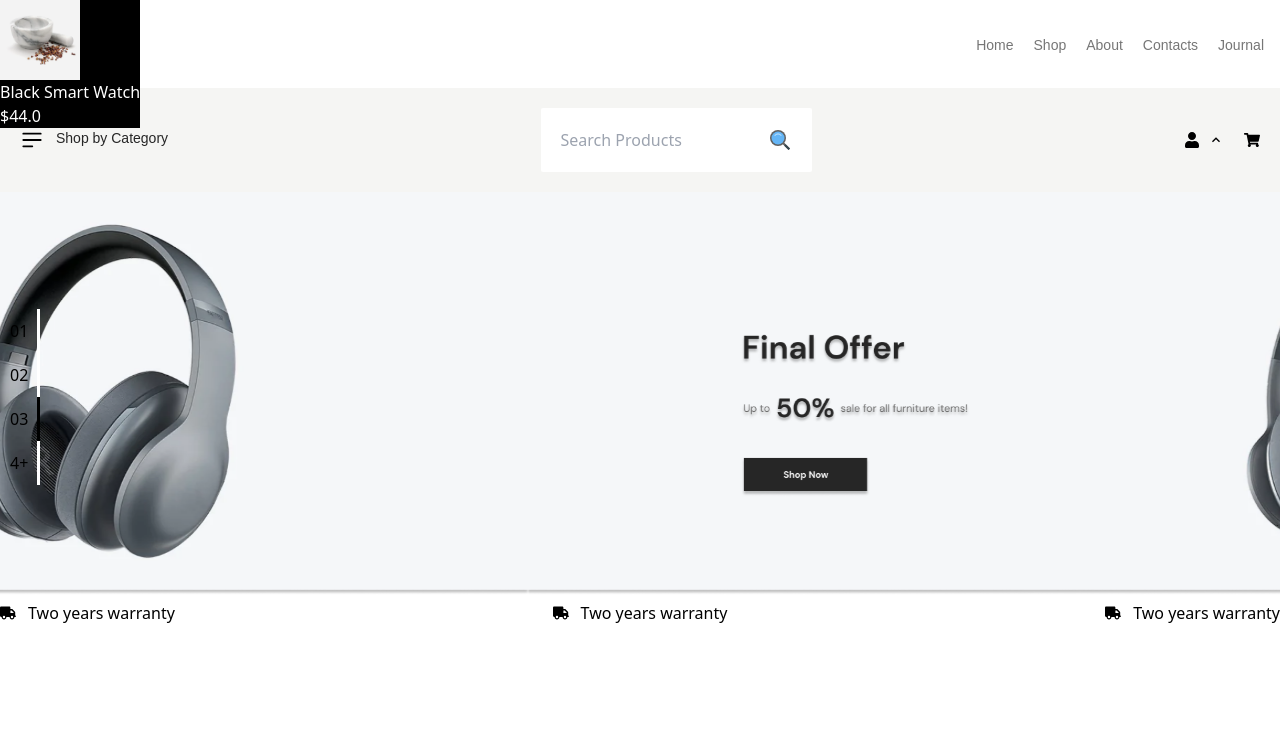
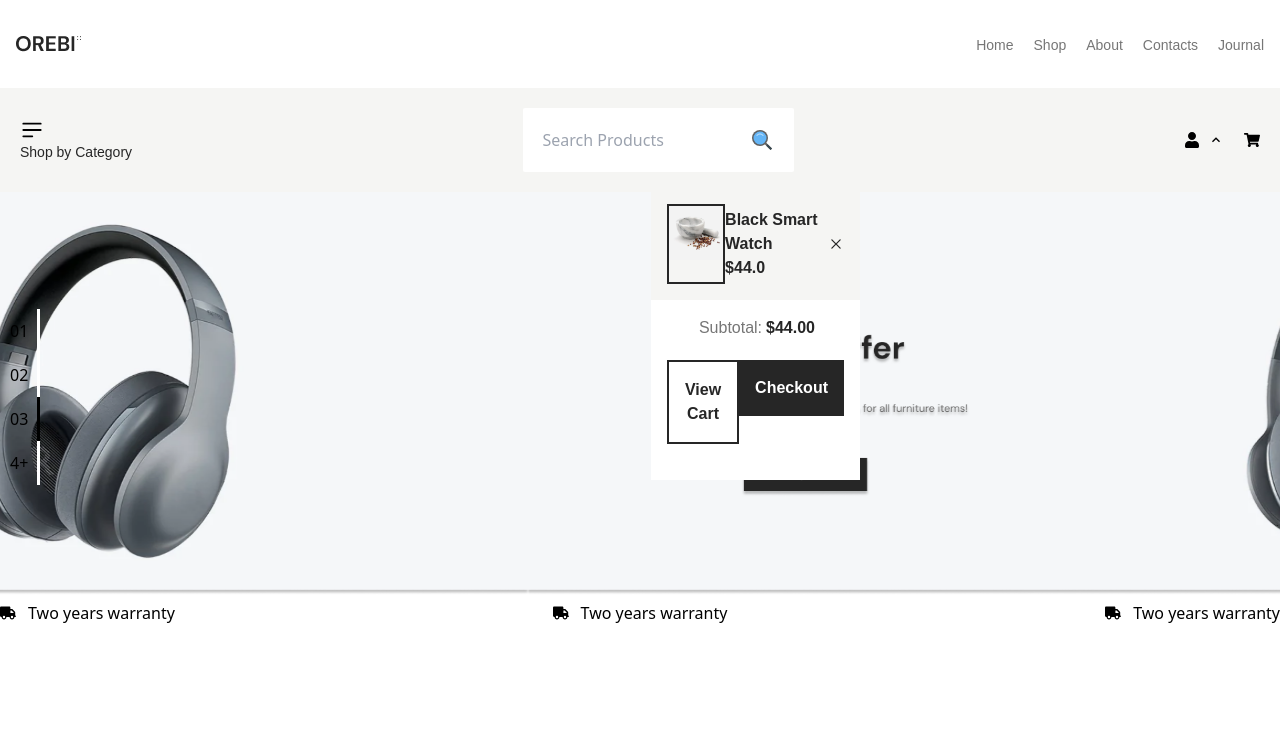
Before and after one commit to mdarafat2201/oreby1, a React (Vite) app: page / in a window 1280 px wide. Shown: the top 751 px of the page. Built offline with nearby package versions, Linux system fonts and the light colour scheme.

Commit message:
MenuBer r h don

```diff
--- a/src/Component/MenuBar/MenuBar.jsx
+++ b/src/Component/MenuBar/MenuBar.jsx
@@ -1,8 +1,10 @@
 import React, { useState } from "react";
 import Flex from "../CommonConponent/Flex";
+import Button from "../CommonConponent/Button";
 import { HiMiniBars3BottomLeft } from "react-icons/hi2";
 import Serach from "../CommonConponent/Serach";
 import { FaUser, FaShoppingCart } from "react-icons/fa";
+import { RxCross2 } from "react-icons/rx";
 import CartItem from "../../assets/product4.png";
 import { MdKeyboardArrowUp, MdKeyboardArrowDown } from "react-icons/md";
 import { Link } from "react-router-dom";
@@ -28,6 +30,7 @@ const MenuBar = () => {
         <div className="container">
           <Flex className={"gap-x-3 justify-between items-center"}>
             <Flex className={"gap-x-3"}>
+              <div className="relative">
                 <div onClick={HandleCatagory}>
                   <HiMiniBars3BottomLeft
                     className={`text-2xl cursor-pointer ${
@@ -42,8 +45,10 @@ const MenuBar = () => {
                 {ShowCatagorise && (
                   <div>
                     <ul
-                    className={`bg-main_font_color text-white  py-4 absolute z-10 divide-y divide-[#ffffff3f] ${
-                      ShowCatagorise === true ? "w-full left-0 top-1/4" : null
+                      className={`bg-main_font_color text-white sm:static  py-4 absolute z-10 divide-y divide-[#ffffff3f] ${
+                        ShowCatagorise === true
+                          ? "w-[100vw] left-[-20px] top-[250%]"
+                          : null
                       }`}
                     >
                       <li className="p-4">
@@ -67,10 +72,12 @@ const MenuBar = () => {
                     </ul>
                   </div>
                 )}
+              </div>
             </Flex>
 
             <Serach placeholder={"Search Products"} />
             <Flex className={" gap-x-2 sm:gap-x-5"}>
+              <div className="relative">
                 <div onClick={HandleAccount}>
                   <Flex
                     className={"gap-x-1 text-center sm:gap-x-2 cursor-pointer "}
@@ -91,26 +98,71 @@ const MenuBar = () => {
                 </div>
                 {ShowAccount && (
                   <div>
-                  <ul className="w-full sm:w-[200px] left-0 top-[175px] text-center z-10 bg-main_font_color absolute text-main_bg_color py-2 divide-y divide-[#ffffff3f]">
-                    <li>
-                      <a href="#">My Account</a>
+                    <ul
+                      className={
+                        "w-[100vw] sm:w-[200px] right-[-44px] top-14  z-10 bg-main_font_color absolute sm:static text-center text-main_bg_color py-2 divide-y divide-[#ffffff3f]"
+                      }
+                    >
+                      <li className="p-4">
+                        <Link to={"/"}>My Account</Link>
                       </li>
-                    <li>
-                      <a href="#">Log Out</a>
+                      <li className="p-4">
+                        <Link to={"/"}>Log Out</Link>
                       </li>
                     </ul>
                   </div>
                 )}
+              </div>
+              <div className="relative">
                 <div className=" cursor-pointer" onClick={HandleCart}>
-                <FaShoppingCart />
+                  <FaShoppingCart className={`${Cart && "text-green-500"}`} />
                 </div>
-              <div className="bg-black text-white absolute top-0 left-0 w-full sm:w-fit">
-                <div className="w-[80px] h-[80px] object-cover">
+
+                <div
+                  className={`text-main_bg_color transition-all absolute top-14 z-10  w-[100vw] sm:w-fit ${
+                    Cart ? "right-[-35px]" : "right-[400px]"
+                  }`}
+                >
+                  <Flex
+                    className={"items-center justify-around p-4 bg-[#F5F5F3]"}
+                  >
+                    <div className="w-[80px] h-[80px] object-cover border-2 border-main_font_color ">
                       <img src={CartItem} alt={CartItem} />
                     </div>
-                <div>
+                    <div className="text-main_font_color font-DMsans  font-bold font-sm  ">
                       <h2>Black Smart Watch</h2>
                       <span>$44.0</span>
+                    </div>
+                    <div className="text-main_font_color">
+                      <RxCross2 />
+                    </div>
+                  </Flex>
+                  <div className="bg-main_bg_color p-4">
+                    <h2 className="text-secondary_font_color font-DMsans font-normal text-md ml-8">
+                      Subtotal:
+                      <span className="text-main_font_color font-bold ml-1">
+                        $44.00
+                      </span>
+                    </h2>
+                    <Flex className={"justify-around py-5"}>
+                      <div>
+                        <Button
+                          className={
+                            "py-4 px-4 font-DMsans  font-bold font-sm  text-main_font_color border-2 border-main_font_color "
+                          }
+                          title={"View Cart"}
+                        />
+                      </div>
+                      <div>
+                        <Button
+                          className={
+                            "py-4 px-4 bg-main_font_color text-main_bg_color font-DMsans  font-bold font-sm  "
+                          }
+                          title={"Checkout"}
+                        />
+                      </div>
+                    </Flex>
+                  </div>
                 </div>
               </div>
             </Flex>
```
Lines whose indentation alone changed are shown as unchanged.
